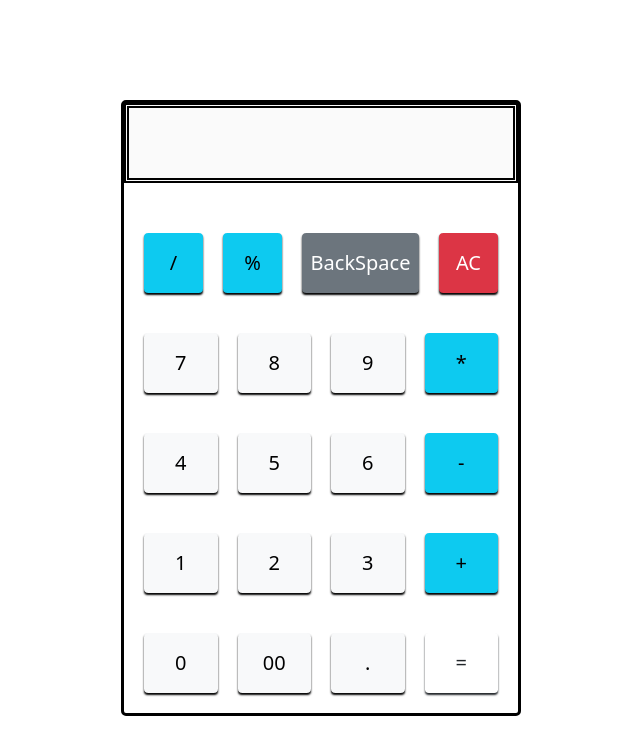
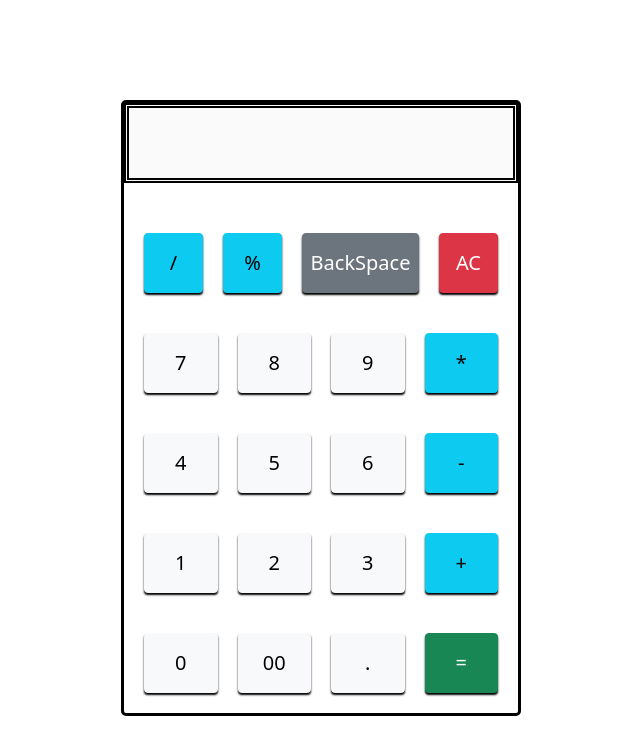
Before and after one commit to Saad0095/Calculator, a plain HTML site: page index.html in a window 1280 px wide. Shown: the whole page, without its empty margins (319-959 px from the left). Drawn offline with nearby package versions, Linux system fonts and the light colour scheme.

Commit message:
Update index.html

```diff
--- a/index.html
+++ b/index.html
@@ -14,6 +14,7 @@
 
 <body>
 
+    <div class="container">
         <div class="calculator">
             <div>
                 <input type="text" name="" id="textInp" class="calculator-screen z-depth-1">
@@ -23,13 +24,12 @@
         </div> -->
             <br>
             <div class="calculator-keys">
-            <!-- <button onclick="sum(7)">7</button> -->
-            <!-- <button onclick="sum(8)">8</button> -->
-            <!-- <button onclick="sum(√)">√</button> -->
                 <button class="operator btn btn-info" onclick="sum('/')">/</button>
                 <button class="operator btn btn-info" onclick="sum('%')">%</button>
-            <button class="btn btn-secondary waves-effect" onclick="bckspc()" style="box-shadow: 0px 2px 2px black;">BackSpace</button>
-            <button class="btn btn-danger waves-effect" onclick="clearall()" style="box-shadow: 0px 2px 2px black;">AC</button>
+                <button class="btn btn-secondary waves-effect" onclick="bckspc()"
+                    style="box-shadow: 0px 2px 2px black;">BackSpace</button>
+                <button class="btn btn-danger waves-effect" onclick="clearall()"
+                    style="box-shadow: 0px 2px 2px black;">AC</button>
             </div>
             <div class="calculator-keys">
                 <button class="btn btn-light waves-effect" onclick="sum(7)">7</button>
@@ -53,7 +53,9 @@
                 <button class="btn btn-light waves-effect" onclick="sum(0)">0</button>
                 <button class="btn btn-light waves-effect" onclick="sum('00')">00</button>
                 <button class="btn btn-light waves-effect" onclick="sum('.')">.</button>
-            <button class="equal-sign operator btn btn-default" onclick="eq()">=</button>
+                <button class="equal-sign operator btn btn-success"  onclick="eq()" style="box-shadow: 0px 2px 2px black;">=</button>
+                <!-- <button class="equal-sign operator btn btn-default" onclick="eq()">=</button> -->
+            </div>
         </div>
     </div>
 
```
Lines whose indentation alone changed are shown as unchanged.
